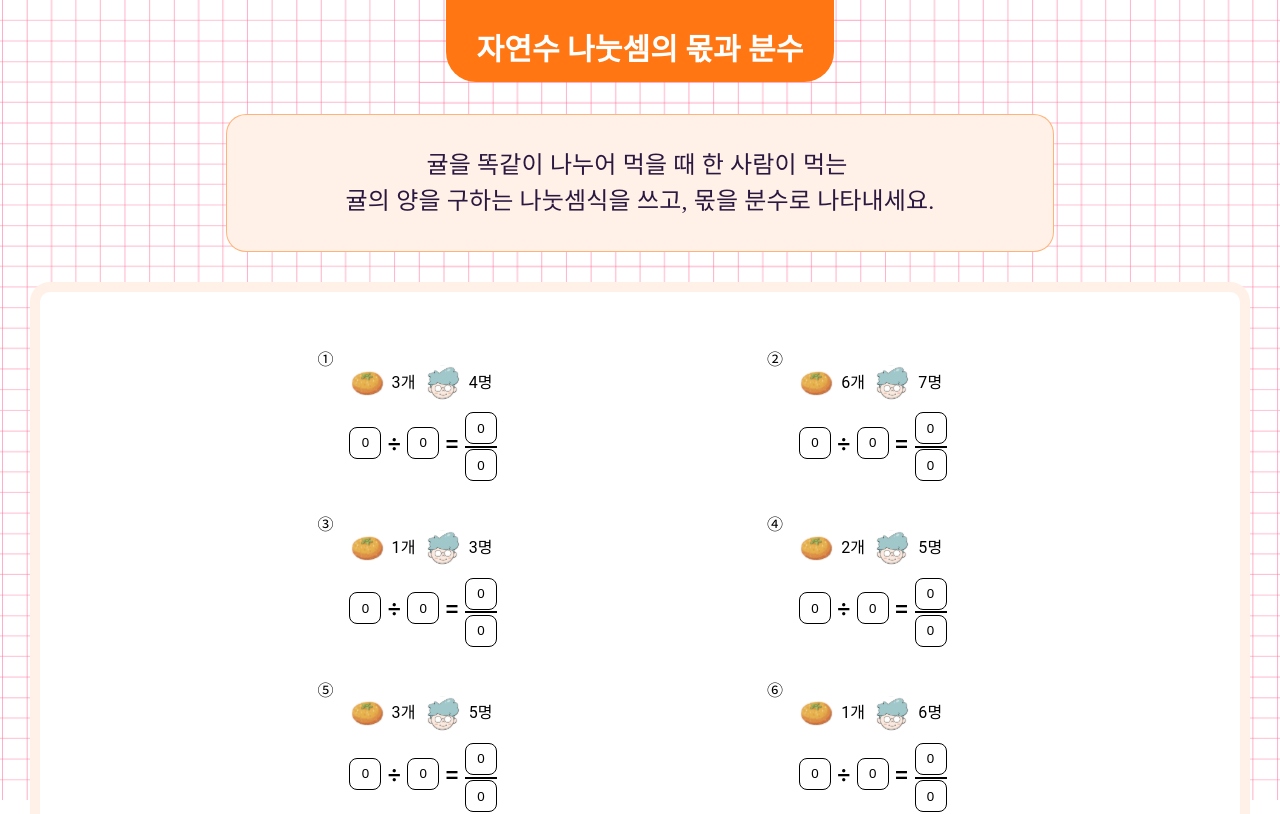
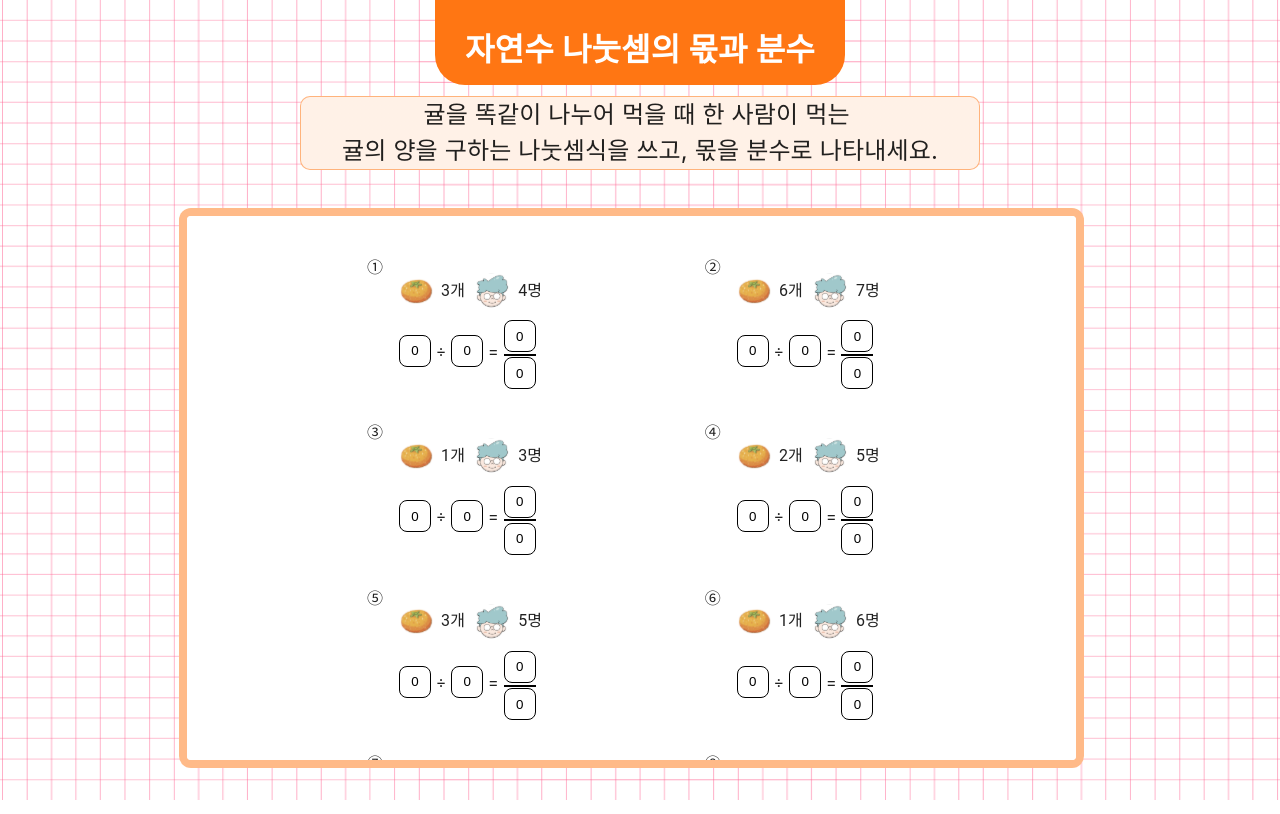
Before and after one commit to eunbeann/elice_outSourcing, a React (Create React App) app: page /6th/day1-p11 in a window 1280 px wide. Shown: the top 814 px of the page. Built offline with nearby package versions, Linux system fonts and the light colour scheme; a web font is replaced by a local one.

Commit message:
[ style ] 레이아웃 사이즈 수정

```diff
--- a/src/contents/common/layout.tsx
+++ b/src/contents/common/layout.tsx
@@ -47,50 +47,49 @@ const TitleBox = styled.header`
   padding: 30px 30px 13px 30px;
   margin-bottom: 2rem;
   justify-content: center;
-  align-items: center;
   color: var(--White, #fff);
   text-align: center;
-  font-size: 30px;
+  font-family: Elice DX Neolli OTF;
+  font-size: 2rem;
   font-style: normal;
   font-weight: 700;
-  line-height: 130%; /* 52px */
+  line-height: 130%; /* 3.25rem */
 `;
 
 const QuestionBox = styled.div`
-  width: fit-content;
-  display: inline-flex;
-  padding: 2rem 7rem;
-  justify-content: center;
-  align-items: center;
-  border-radius: 20px;
-  border: 1px solid rgba(255, 118, 19, 0.5);
+  top: 12%;
+  position: absolute;
+  width: 42.5rem;
+  min-height: 7vh;
+  max-height: 9.3vh;
   background: linear-gradient(
       0deg,
       rgba(255, 118, 19, 0.1) 0%,
       rgba(255, 118, 19, 0.1) 100%
     ),
     var(--White, #fff);
-  color: var(--Black, #2b1840);
+  border: 1px solid rgba(255, 118, 19, 0.5);
+  border-radius: 0.625rem;
+  line-height: 150%;
+  font-size: 1.5rem;
+  display: flex;
+  align-items: center;
+  justify-content: center;
   text-align: center;
-
-  /* pretendard-m-24 */
-  font-family: Pretendard;
-  font-size: 24px;
-  font-style: normal;
-  font-weight: 500;
-  white-space: break-spaces;
+  box-sizing: border-box;
+  white-space: pre-wrap;
+  padding: 1rem;
 `;
 
 const ChildrenBox = styled.div`
-  margin: 30px;
-  padding: 3rem;
-  border-radius: 20px;
-  border: 10px solid #fff1e7;
-  background: var(--White, #fff);
-  color: #000;
-  text-align: center;
-  font-size: 24px;
-  font-style: normal;
-  font-weight: 500;
-  line-height: 100%; /* 24px */
+  padding: 2rem;
+  bottom: 4%;
+  left: 14%;
+  position: absolute;
+  width: 70.67vw;
+  height: 70vh;
+  background-color: white;
+  border: 8px solid rgba(255, 118, 19, 0.5);
+  border-radius: 0.75rem;
+  overflow: auto;
 `;
```
